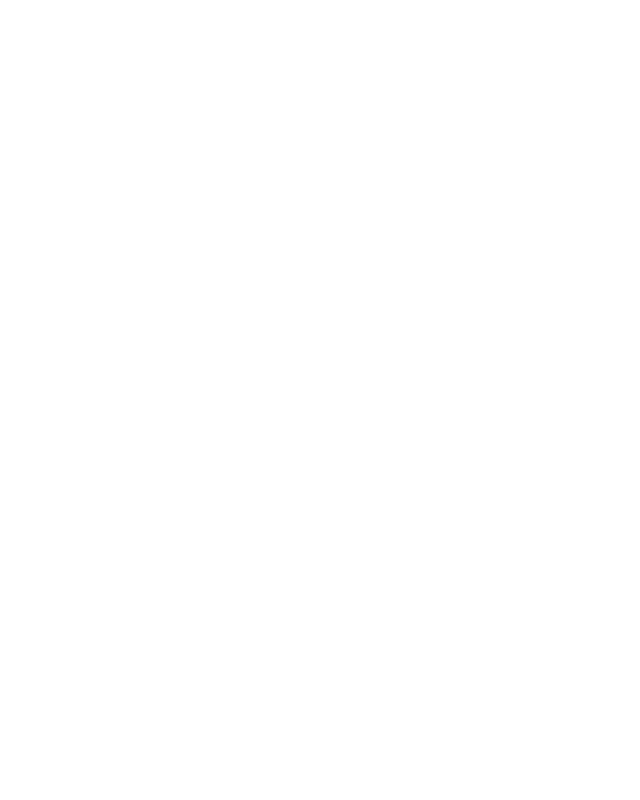
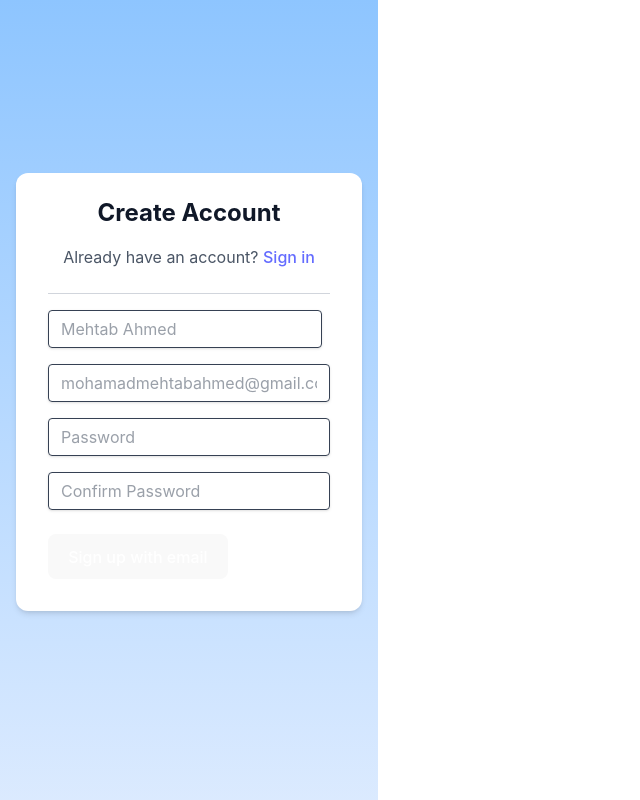
Before and after one commit to Mehtab66/Calcite_Trial_FrontEnd, a React (Vite) app: page / in a window 1280 px wide. Before the commit this address had no page. Shown: the whole page, without its empty margins (0-640 px from the left). Built offline with nearby package versions, Linux system fonts and the light colour scheme.

Commit message:
Regenerate yarn.lock for Render deployment

```diff
--- a/Api.config.js
+++ b/Api.config.js
@@ -1 +1 @@
-export const BASE_URL = "http://localhost:8080/";
+export const BASE_URL = "https://calcite-trial-backend.onrender.com/";
--- a/src/App.jsx
+++ b/src/App.jsx
@@ -14,7 +14,7 @@
     <>
       <Routes>
         <Route path="/login" element={<Login />} />
-        <Route path="/register" element={<Register />} />
+        <Route path="/" element={<Register />} />
         <Route path="/dashboard" element={<Dashboard />} />
         <Route path="/adminDashboard" element={<AdminDashboard />} />
         <Route path="/users" element={<Users />} />
```
Also changed, not shown: .pnp.cjs, 1 other file (tests, documents, lock files or other folders).
